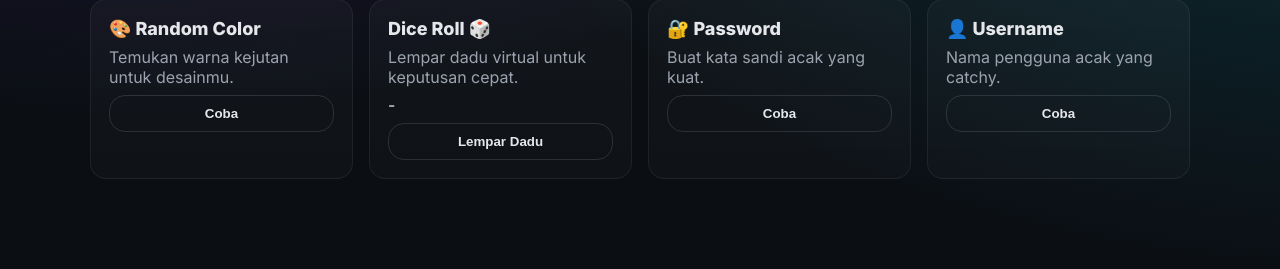
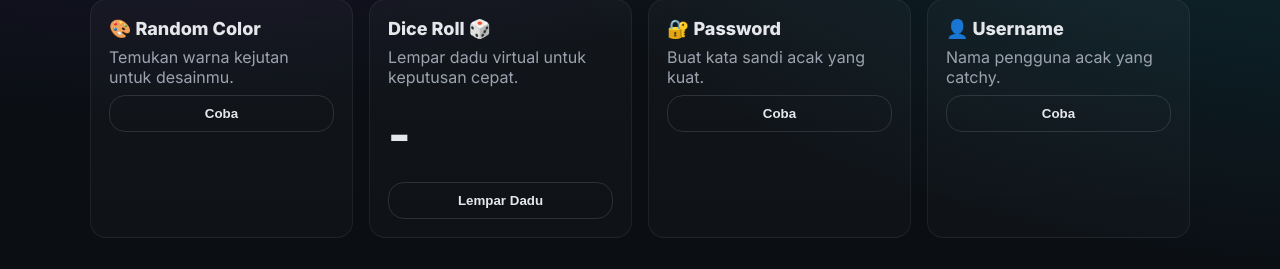
Before and after one commit to FIAN245/RandomGeneratorHub, a plain HTML site: page index.html in a window 1280 px wide. Shown: the part 408-677 px from the top of the page. Drawn offline with Linux system fonts and the light colour scheme.

Commit message:
Update styles.css

```diff
--- a/css/styles.css
+++ b/css/styles.css
@@ -84,3 +84,14 @@ h2 { font-size: clamp(22px, 3.5vw, 32px); margin: 0 0 18px; }
   border: 1px solid rgba(255,255,255,.1);
   transition: background .3s ease; /* animasi halus */
 }
+
+.dice-result {
+  font-size: 3rem;
+  font-weight: bold;
+  margin: 10px 0;
+  transition: transform 0.3s ease;
+}
+
+.dice-rolling {
+  transform: rotate(360deg) scale(1.2);
+}
```
